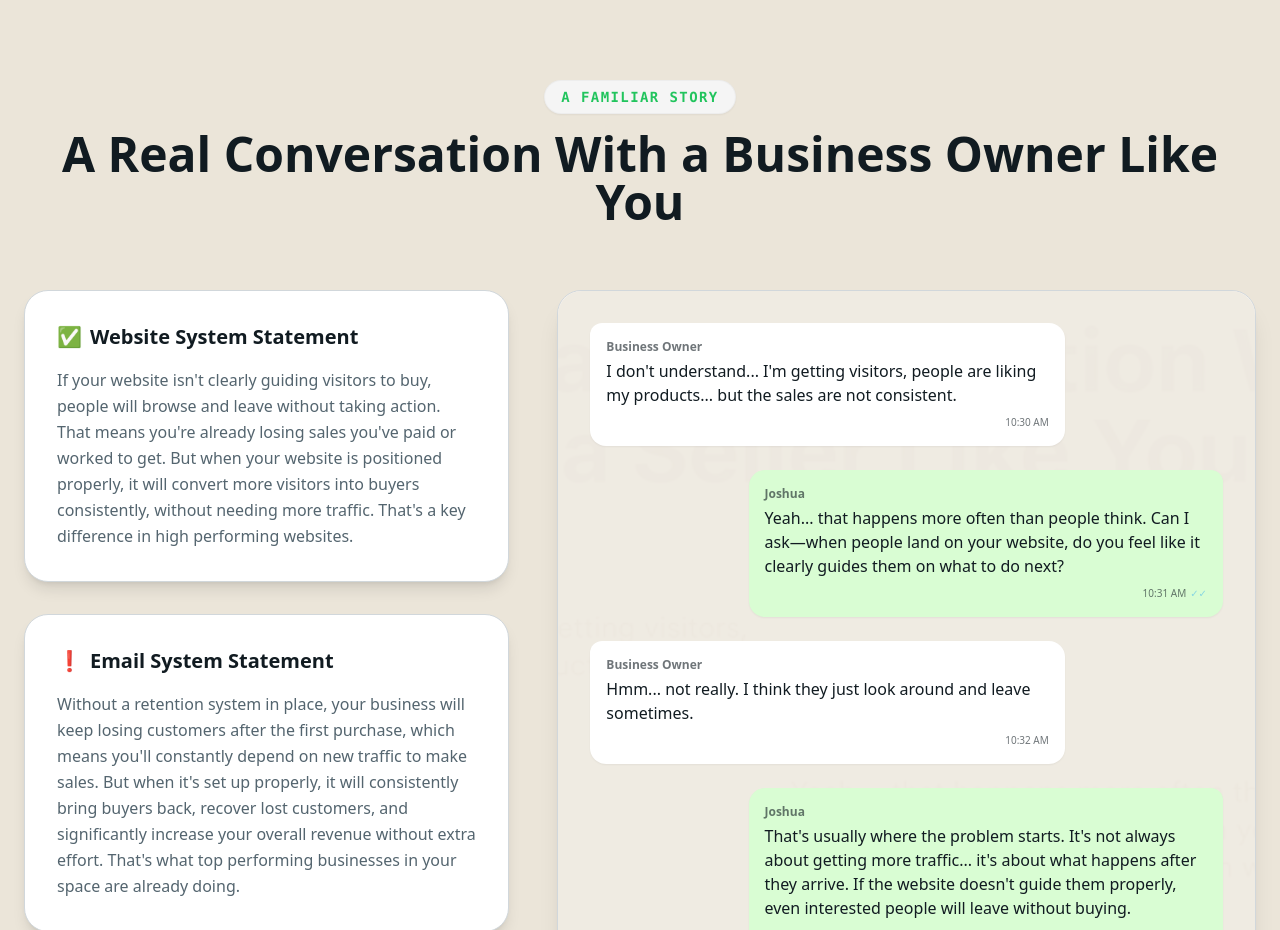
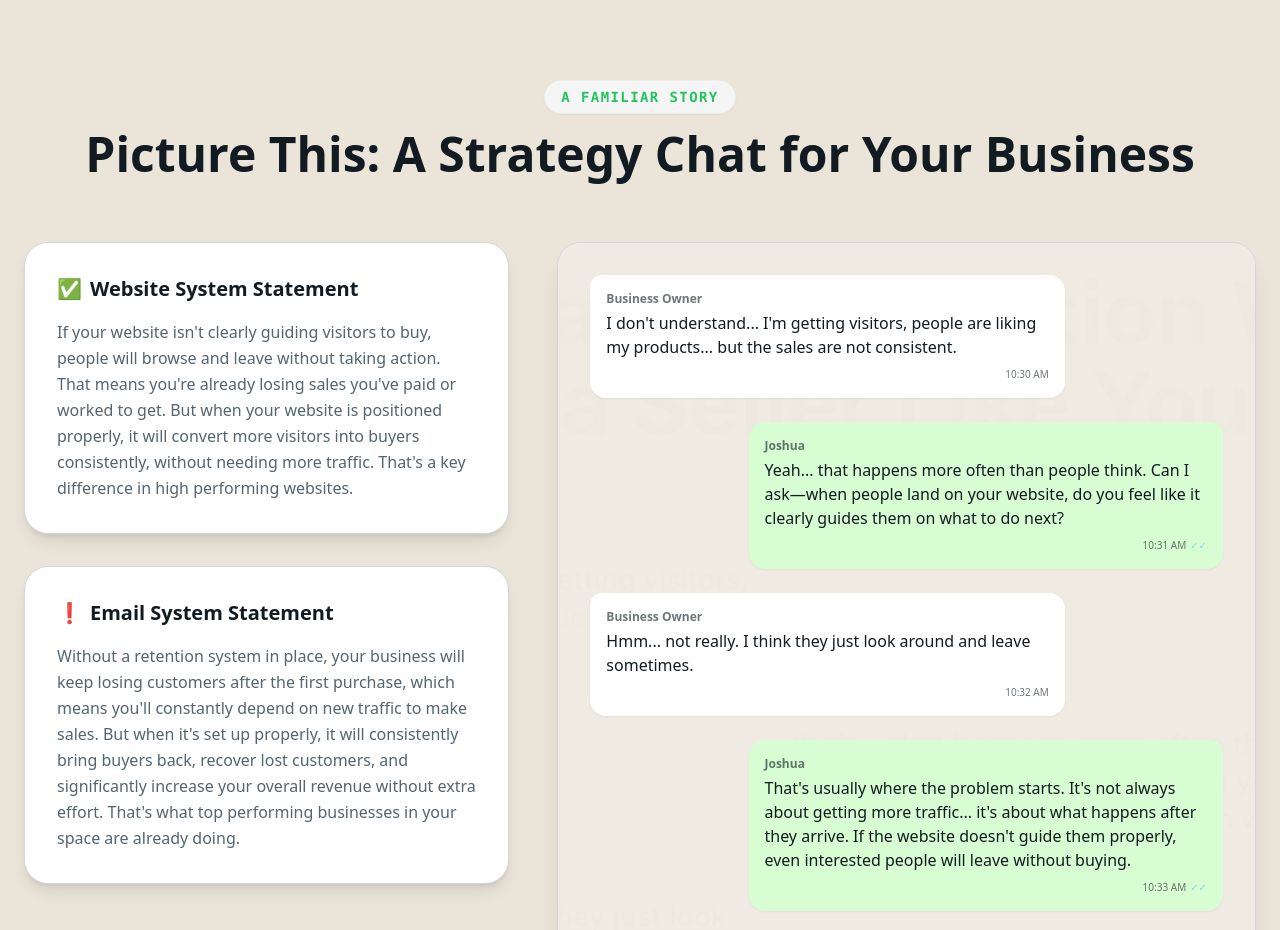
Before and after one commit to jetmerce/jetmerce.github.io, a React (Vite) app: page / in a window 1280 px wide. Shown: the part 5080-6010 px from the top of the page. Built offline with nearby package versions, Linux system fonts and the light colour scheme; the HTML template or start-up script is replaced by a standard one.

Commit message:
Update homepage conversation headline

```diff
--- a/src/components/ConversationScroll.tsx
+++ b/src/components/ConversationScroll.tsx
@@ -51,7 +51,7 @@ const ConversationScroll = () => {
       <div className="max-w-7xl mx-auto px-6">
         <div className="text-center space-y-4 mb-16 flex flex-col items-center">
           <h2 className="inline-block px-4 py-1.5 rounded-full bg-secondary border border-border/50 shadow-sm text-primary font-mono tracking-widest uppercase text-sm font-bold">A Familiar Story</h2>
-          <h3 className="text-3xl md:text-5xl font-bold text-[#111b21] dark:text-white mt-2">A Real Conversation With a Business Owner Like You</h3>
+          <h3 className="text-3xl md:text-5xl font-bold text-[#111b21] dark:text-white mt-2">Picture This: A Strategy Chat for Your Business</h3>
         </div>
 
         <div className="grid lg:grid-cols-12 gap-12 items-start">
```
